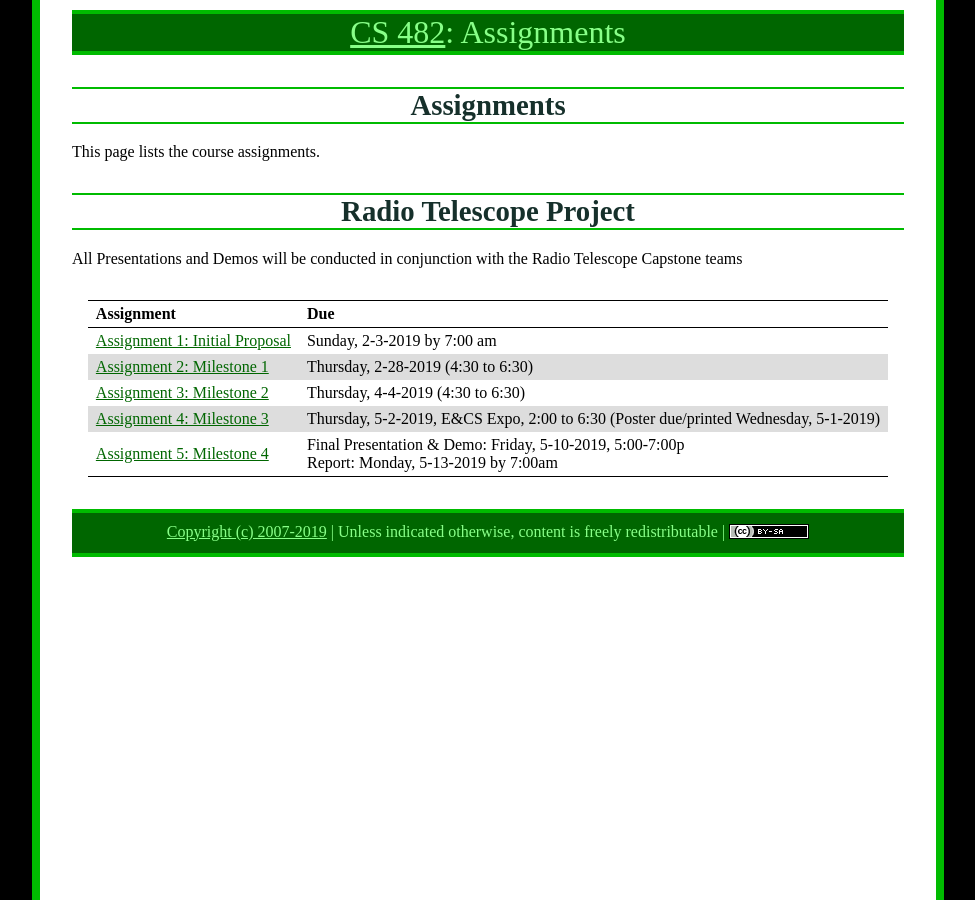
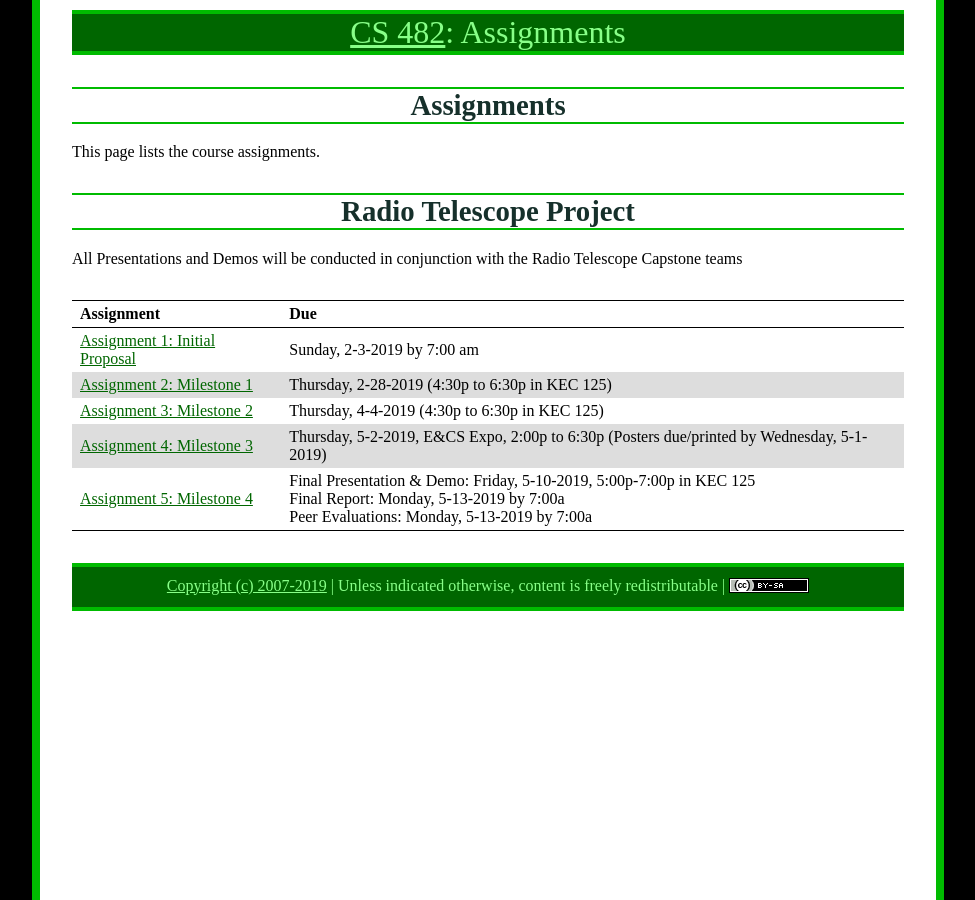
Before and after one commit to ycpcs/cs482-spring2019, a Jekyll site: the page built from assign/index.md, in a window 1280 px wide. Shown: the whole page, without its empty margins (152-1127 px from the left). Built offline with Jekyll 4.4.1, drawn with Linux system fonts in a browser that asks for light colours.

Commit message:
updated due dates

```diff
--- a/assign/index.md
+++ b/assign/index.md
@@ -13,10 +13,10 @@ All Presentations and Demos will be conducted in conjunction with the Radio Tele
 Assignment | Due
 ---------- | ---
 [Assignment 1: Initial Proposal](assign01.html) | Sunday, 2-3-2019 by 7:00 am
-[Assignment 2: Milestone 1](assign02.html) | Thursday, 2-28-2019 (4:30 to 6:30)
-[Assignment 3: Milestone 2](assign03.html) | Thursday, 4-4-2019 (4:30 to 6:30)
-[Assignment 4: Milestone 3](assign04.html) | Thursday, 5-2-2019, E&CS Expo, 2:00 to 6:30 (Poster due/printed Wednesday, 5-1-2019)
-[Assignment 5: Milestone 4](assign05.html) | Final Presentation & Demo: Friday, 5-10-2019, 5:00-7:00p<br>Report: Monday, 5-13-2019 by 7:00am
+[Assignment 2: Milestone 1](assign02.html) | Thursday, 2-28-2019 (4:30p to 6:30p in KEC 125)
+[Assignment 3: Milestone 2](assign03.html) | Thursday, 4-4-2019 (4:30p to 6:30p in KEC 125)
+[Assignment 4: Milestone 3](assign04.html) | Thursday, 5-2-2019, E&CS Expo, 2:00p to 6:30p (Posters due/printed by Wednesday, 5-1-2019)
+[Assignment 5: Milestone 4](assign05.html) | Final Presentation & Demo: Friday, 5-10-2019, 5:00p-7:00p in KEC 125<br>Final Report: Monday, 5-13-2019 by 7:00a<br>Peer Evaluations: Monday, 5-13-2019 by 7:00a
 
 <!-- vim:set wrap: -->
 <!-- vim:set linebreak: -->
```
